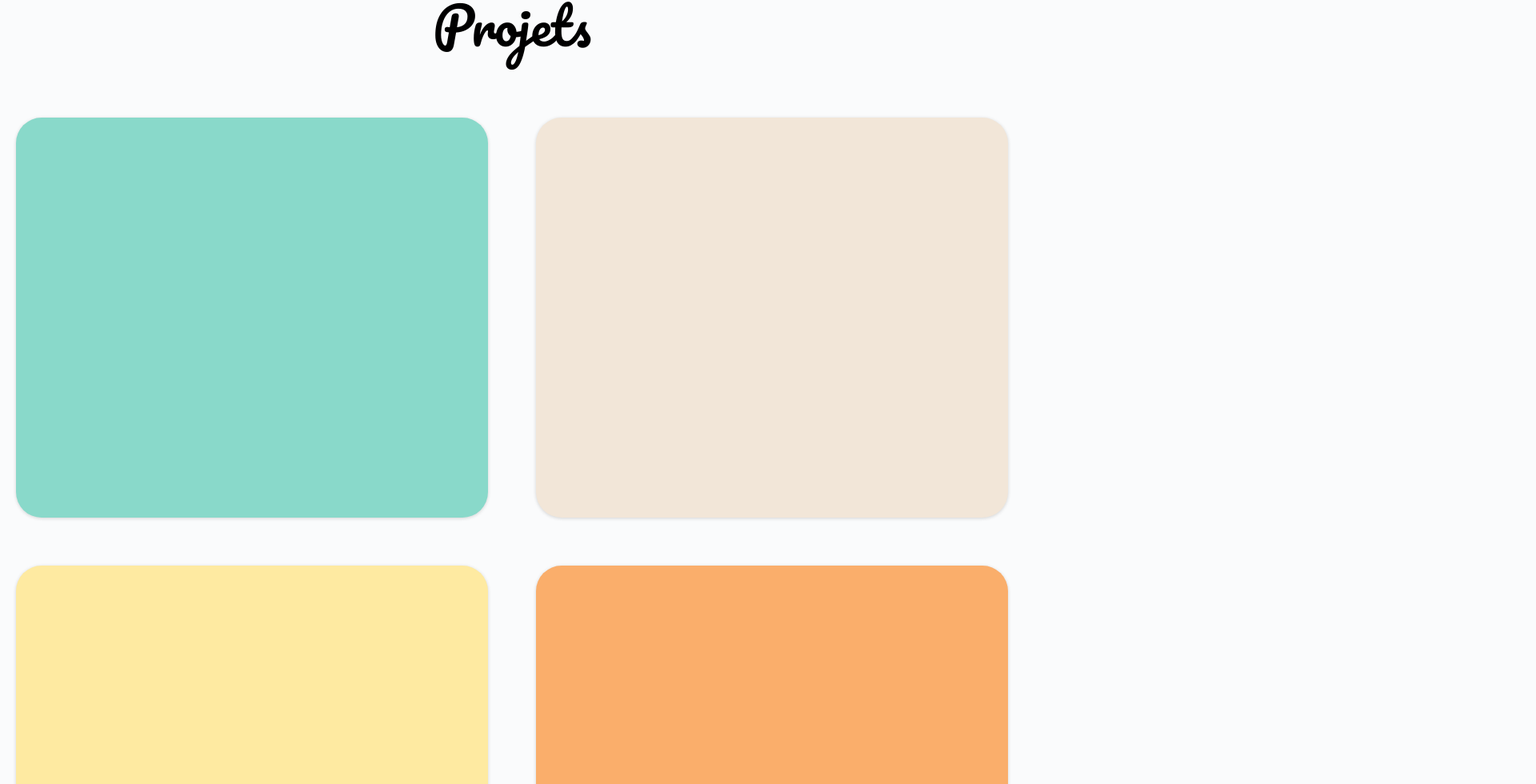
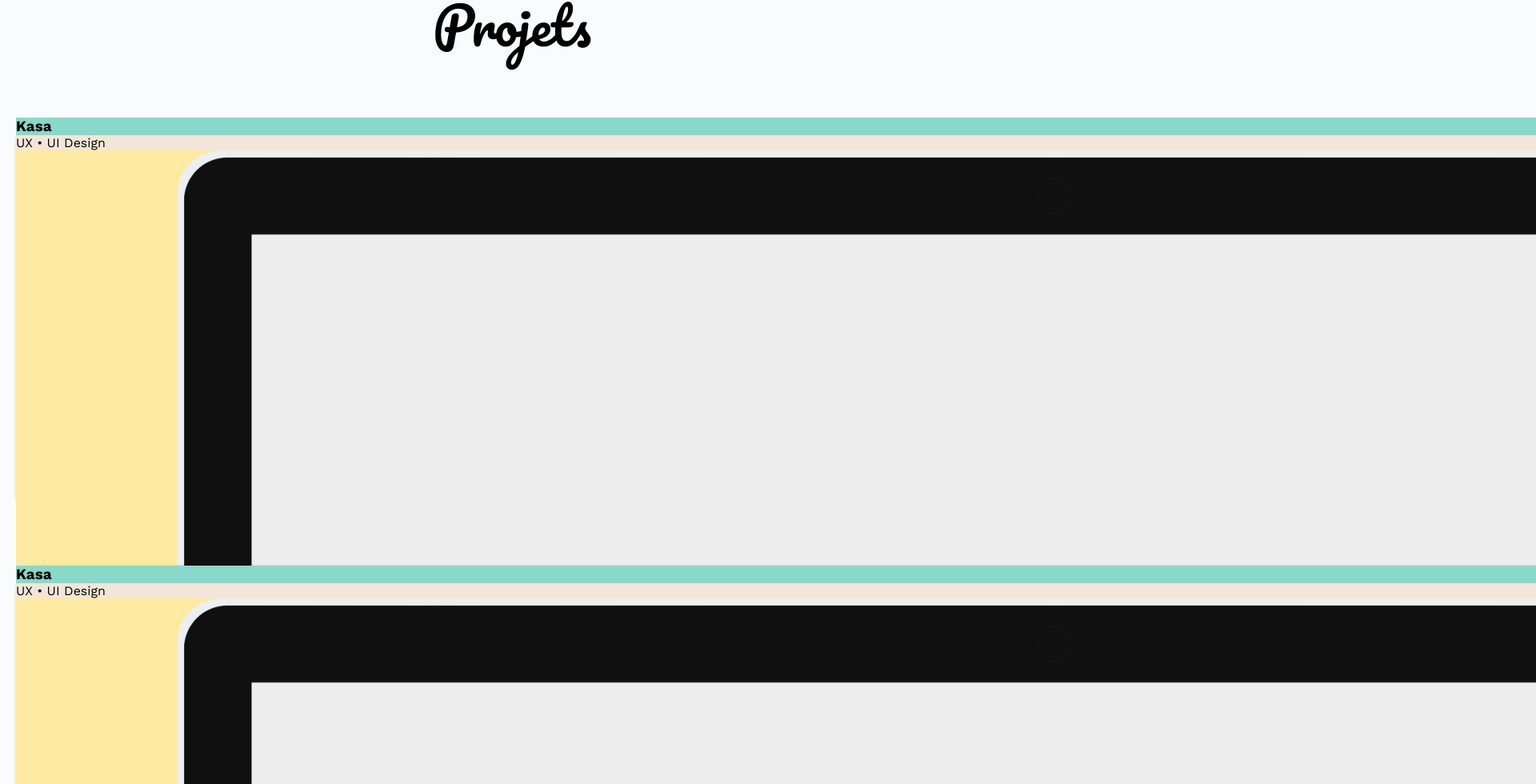
Before and after one commit to BetaPeche/MonPortfolio, a React (Vite) app: page / in a window 1280 px wide. Shown: the part 1465-2445 px from the top of the page at 80% size, 1920 px wide, since content can reach past the window. Built offline with nearby package versions, Linux system fonts and the light colour scheme.

Commit message:
Add h3, p and img on card div

```diff
--- a/src/pages/Home.tsx
+++ b/src/pages/Home.tsx
@@ -27,10 +27,26 @@ const Home = () => {
             </section>
             <h2>Projets</h2>
             <section className="projects">
-                <div className="test"></div>
-                <div className="test"></div>
-                <div className="test"></div>
-                <div className="test"></div>
+                <div className="test">
+                    <h3>Kasa</h3>
+                    <p>UX • UI Design</p>
+                    <img src="./img/mac.png" alt="" />
+                </div>
+                <div className="test">
+                    <h3>Kasa</h3>
+                    <p>UX • UI Design</p>
+                    <img src="./img/mac.png" alt="" />
+                </div>
+                <div className="test">
+                    <h3>Kasa</h3>
+                    <p>UX • UI Design</p>
+                    <img src="./img/mac.png" alt="" />
+                </div>
+                <div className="test">
+                    <h3>Kasa</h3>
+                    <p>UX • UI Design</p>
+                    <img src="./img/mac.png" alt="" />
+                </div>
             </section>
             <h2>Qui suis-je ?</h2>
         </main>
```
